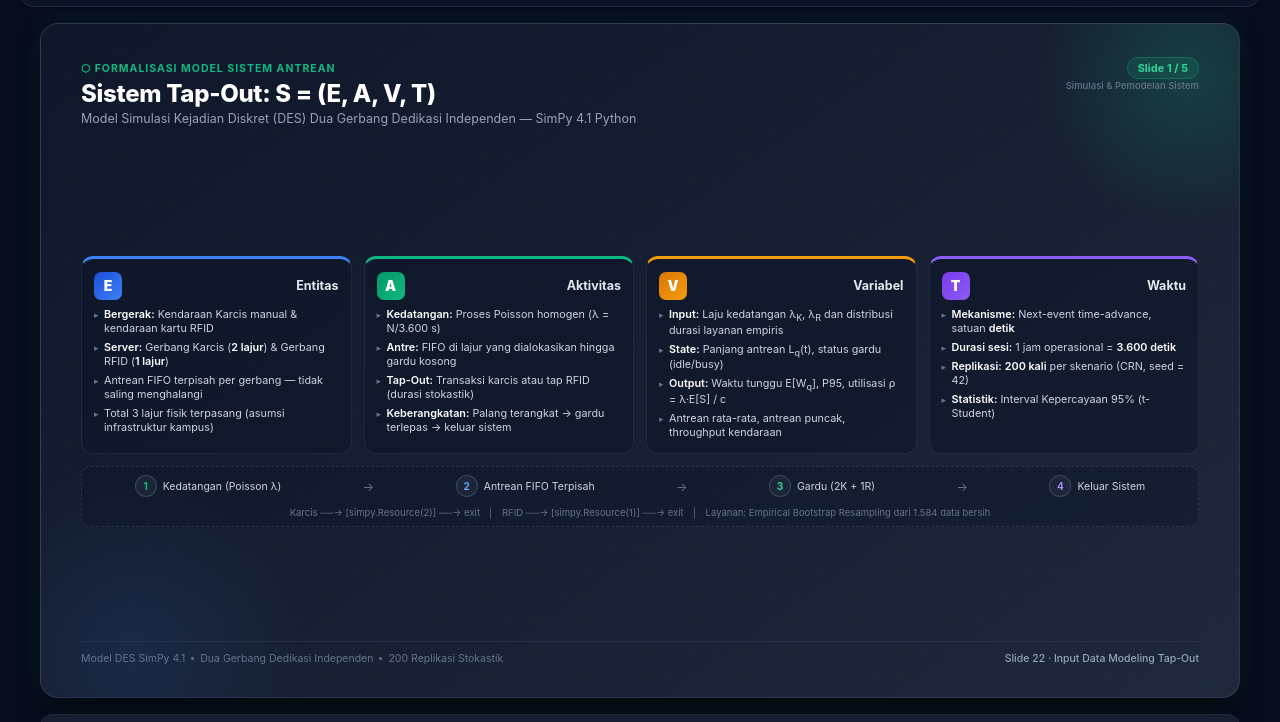
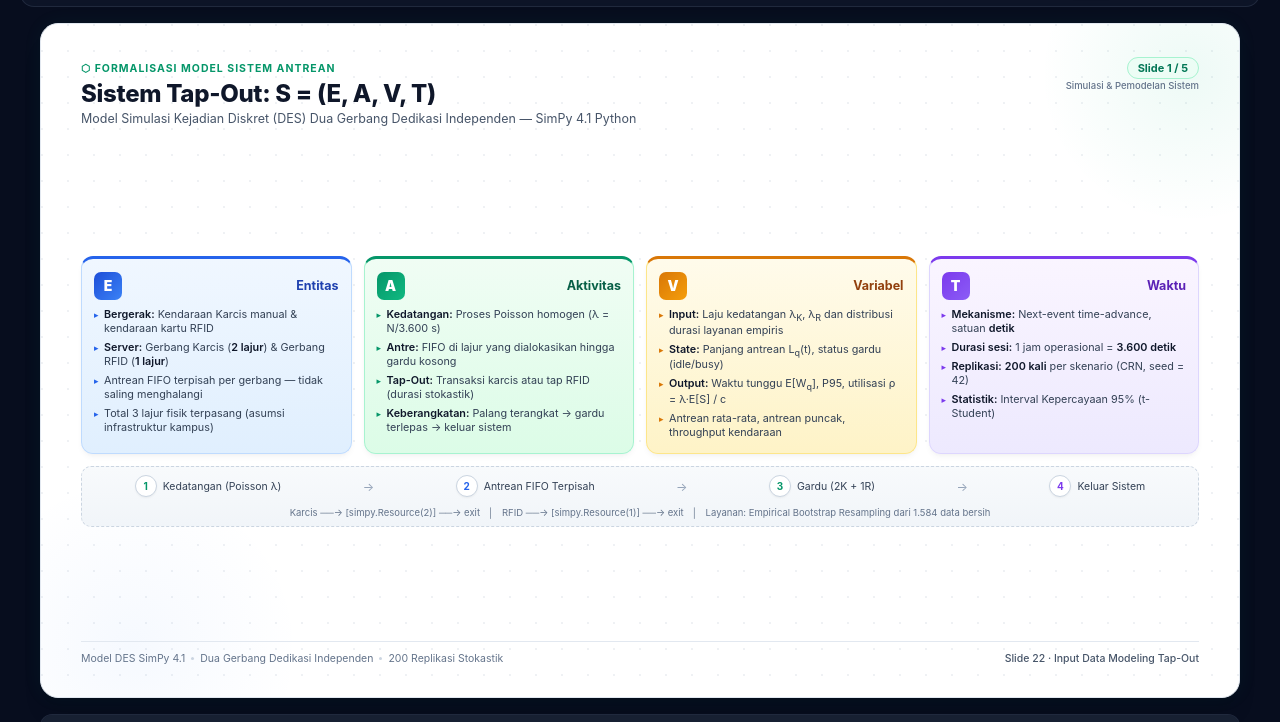
Before and after one commit to NarendraYSF/DES-Model-Tap-out-uinjakarta, a plain HTML site: page docs/slides.html in a window 1280 px wide. Shown: the part 61-783 px from the top of the page. Drawn offline with Linux system fonts and the light colour scheme.

Commit message:
Apply white theme to opening slide
Updates both presentation HTML files with a white slide theme, colored scenario cards, improved contrast, and lighter architecture/footer styling for slide 1.

```diff
--- a/docs/slides.html
+++ b/docs/slides.html
@@ -100,6 +100,36 @@ body{font-family:var(--ff);background:var(--bg);color:var(--t1);min-height:100vh
 .arch-s{display:flex;align-items:center;gap:6px}
 .arch-ic{width:22px;height:22px;border-radius:50%;background:rgba(30,41,59,.9);border:1px solid var(--border2);display:flex;align-items:center;justify-content:center;font-size:10px;font-weight:700;color:var(--green);flex-shrink:0}
 .arch-ar{color:var(--t4);font-size:12px}
+/* ---- SLIDE 1 WHITE THEME (WHITE BG + COLORED BOXES) ---- */
+.slide.slide-white{background:#ffffff!important;border:1px solid #e2e8f0!important;box-shadow:0 20px 25px -5px rgba(0,0,0,.08),0 8px 10px -6px rgba(0,0,0,.04),0 0 20px rgba(16,185,129,.06)!important}
+.slide.slide-white::before{background-image:radial-gradient(circle at 1px 1px,rgba(148,163,184,.15) 1px,transparent 0)!important}
+.slide.slide-white .sh-cat{color:#059669!important}
+.slide.slide-white .sh-title{color:#0f172a!important}
+.slide.slide-white .sh-sub{color:#475569!important}
+.slide.slide-white .sh-pill{background:#ecfdf5!important;border-color:#a7f3d0!important;color:#047857!important}
+.slide.slide-white .sh-course{color:#64748b!important}
+.slide.slide-white .sc1{box-shadow:0 4px 6px -1px rgba(0,0,0,.04),0 2px 4px -2px rgba(0,0,0,.04)}
+.slide.slide-white .sc1.e{background:linear-gradient(180deg,#f0f7ff 0%,#e0effe 100%)!important;border:1px solid #bfdbfe!important;border-top:3.5px solid #2563eb!important}
+.slide.slide-white .sc1.e .sc1-term{color:#1e40af!important}
+.slide.slide-white .sc1.e li::before{color:#2563eb!important}
+.slide.slide-white .sc1.a{background:linear-gradient(180deg,#f0fdf4 0%,#dcfce7 100%)!important;border:1px solid #a7f3d0!important;border-top:3.5px solid #059669!important}
+.slide.slide-white .sc1.a .sc1-term{color:#065f46!important}
+.slide.slide-white .sc1.a li::before{color:#059669!important}
+.slide.slide-white .sc1.v{background:linear-gradient(180deg,#fffbeb 0%,#fef3c7 100%)!important;border:1px solid #fde68a!important;border-top:3.5px solid #d97706!important}
+.slide.slide-white .sc1.v .sc1-term{color:#92400e!important}
+.slide.slide-white .sc1.v li::before{color:#d97706!important}
+.slide.slide-white .sc1.t{background:linear-gradient(180deg,#faf5ff 0%,#ede9fe 100%)!important;border:1px solid #ddd6fe!important;border-top:3.5px solid #7c3aed!important}
+.slide.slide-white .sc1.t .sc1-term{color:#5b21b6!important}
+.slide.slide-white .sc1.t li::before{color:#7c3aed!important}
+.slide.slide-white .sc1 ul{color:#334155!important}
+.slide.slide-white .sc1 li{color:#334155!important}
+.slide.slide-white .sc1 li strong{color:#0f172a!important}
+.slide.slide-white .archbox{background:linear-gradient(180deg,#f8fafc 0%,#f1f5f9 100%)!important;border:1.5px dashed #cbd5e1!important;color:#334155!important}
+.slide.slide-white .arch-ic{background:#ffffff!important;border:1px solid #cbd5e1!important;box-shadow:0 1px 2px rgba(0,0,0,.05)!important}
+.slide.slide-white .arch-ar{color:#94a3b8!important}
+.slide.slide-white .sf{border-top-color:#e2e8f0!important;color:#64748b!important}
+.slide.slide-white .sf-l span.sep{background:#cbd5e1!important}
+.slide.slide-white .sf-r{color:#475569!important}
 
 /* ================================================================
    SLIDE 2 — 4 SCENARIO CARDS
@@ -290,9 +320,9 @@ const S=[
 
 // ---- SLIDE 1: S=(E,A,V,T) ----
 {id:1,ref:"Slide 22",
-render:()=>`<div class="slide">
-<div class="g1" style="background:radial-gradient(circle,rgba(16,185,129,.2) 0%,transparent 70%)"></div>
-<div class="g2" style="background:radial-gradient(circle,rgba(59,130,246,.1) 0%,transparent 70%)"></div>
+render:()=>`<div class="slide slide-white">
+<div class="g1" style="background:radial-gradient(circle,rgba(16,185,129,.12) 0%,transparent 70%);opacity:.6"></div>
+<div class="g2" style="background:radial-gradient(circle,rgba(59,130,246,.08) 0%,transparent 70%);opacity:.6"></div>
 <div class="sc">
 <div class="sh">
  <div class="sh-left">
@@ -338,15 +368,15 @@ render:()=>`<div class="slide">
   </div>
  </div>
  <div class="archbox">
-  <div class="arch-s"><div class="arch-ic">1</div><span>Kedatangan (Poisson λ)</span></div>
+  <div class="arch-s"><div class="arch-ic" style="color:#059669">1</div><span>Kedatangan (Poisson λ)</span></div>
   <div class="arch-ar">→</div>
-  <div class="arch-s"><div class="arch-ic" style="color:var(--blue2)">2</div><span>Antrean FIFO Terpisah</span></div>
+  <div class="arch-s"><div class="arch-ic" style="color:#2563eb">2</div><span>Antrean FIFO Terpisah</span></div>
   <div class="arch-ar">→</div>
-  <div class="arch-s"><div class="arch-ic" style="color:var(--green2)">3</div><span>Gardu (2K + 1R)</span></div>
+  <div class="arch-s"><div class="arch-ic" style="color:#059669">3</div><span>Gardu (2K + 1R)</span></div>
   <div class="arch-ar">→</div>
-  <div class="arch-s"><div class="arch-ic" style="color:#a78bfa">4</div><span>Keluar Sistem</span></div>
+  <div class="arch-s"><div class="arch-ic" style="color:#7c3aed">4</div><span>Keluar Sistem</span></div>
   <div style="flex-basis:100%;height:0"></div>
-  <div style="font-size:9.5px;color:var(--t4);width:100%;text-align:center;margin-top:2px">Karcis ──→ [simpy.Resource(2)] ──→ exit &nbsp;&nbsp;│&nbsp;&nbsp; RFID ──→ [simpy.Resource(1)] ──→ exit &nbsp;&nbsp;│&nbsp;&nbsp; Layanan: Empirical Bootstrap Resampling dari 1.584 data bersih</div>
+  <div style="font-size:9.5px;color:#64748b;width:100%;text-align:center;margin-top:2px">Karcis ──→ [simpy.Resource(2)] ──→ exit &nbsp;&nbsp;│&nbsp;&nbsp; RFID ──→ [simpy.Resource(1)] ──→ exit &nbsp;&nbsp;│&nbsp;&nbsp; Layanan: Empirical Bootstrap Resampling dari 1.584 data bersih</div>
  </div>
 </div>
 <div class="sf"><div class="sf-l"><span>Model DES SimPy 4.1</span><span class="sep"></span><span>Dua Gerbang Dedikasi Independen</span><span class="sep"></span><span>200 Replikasi Stokastik</span></div><div class="sf-r">Slide 22 · Input Data Modeling Tap-Out</div></div>
```
Also changed, not shown: presentation_materials.html (+38 -8 lines).
